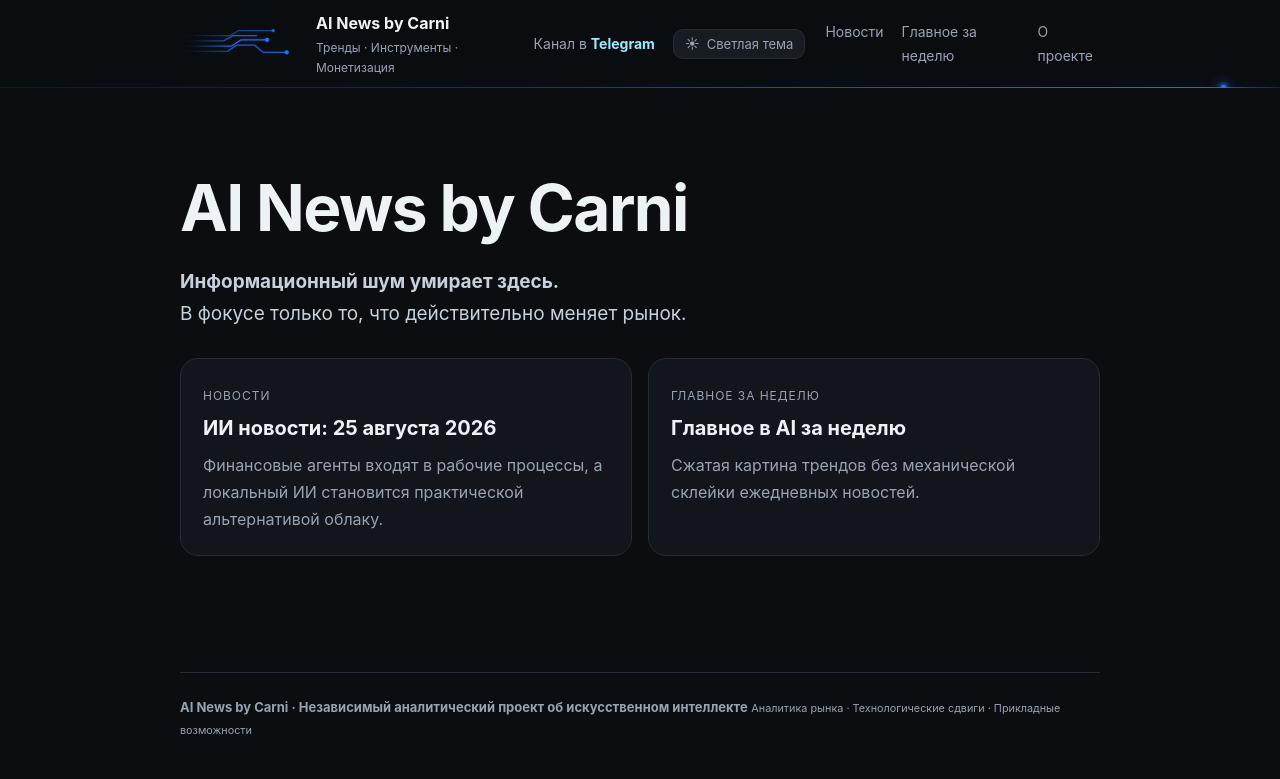
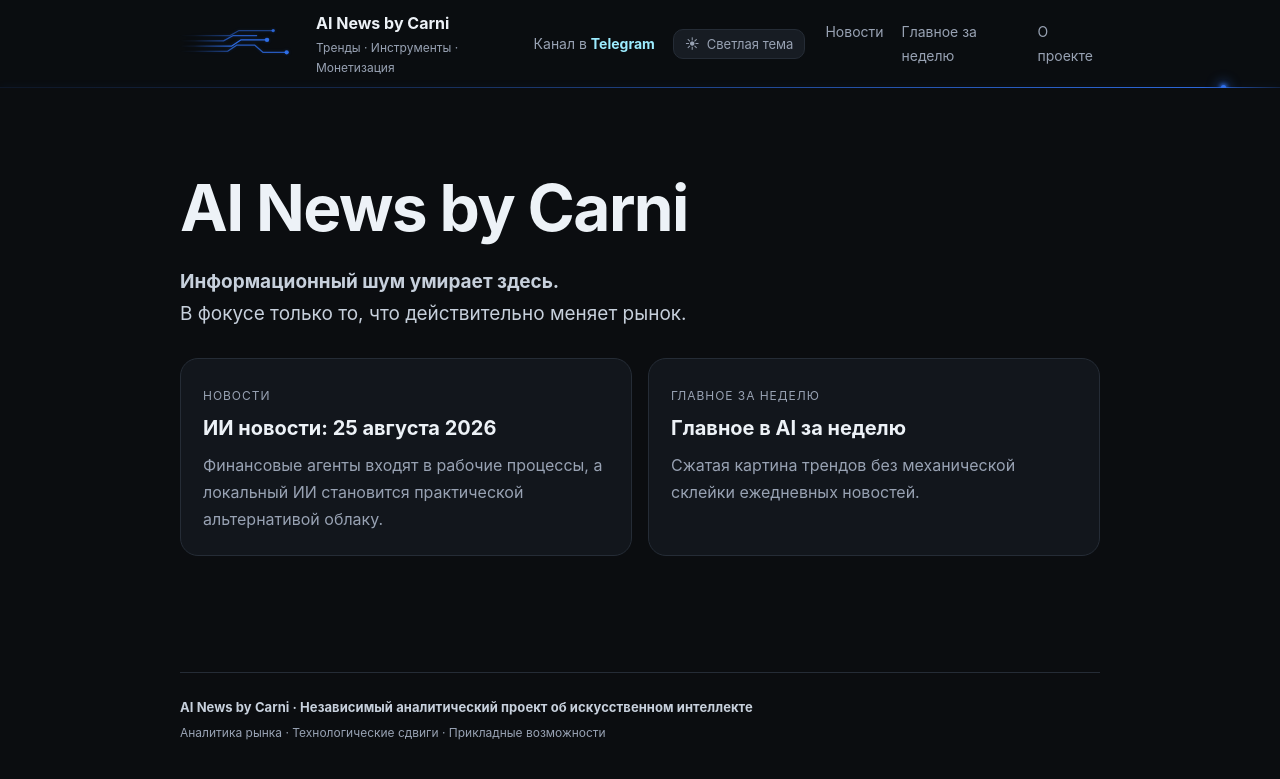
Before and after one commit to DmitryCarni/ai-news-by-carni, a Jekyll site: the page built from index.md, in a window 1280 px wide. Shown: the top 779 px of the page. Built offline with Jekyll 4.4.1, drawn with Linux system fonts in a browser that asks for light colours.

Commit message:
Style expanded analytical footer

```diff
--- a/assets/css/style.css
+++ b/assets/css/style.css
@@ -71,7 +71,7 @@ a:hover{text-decoration:underline}
 nav{display:flex;gap:18px}
 nav a{color:var(--muted);font-size:14px}
 .content{padding:52px 0 70px}
-.hero{padding:34px 0 18px}
+.hero{padding:20px 0 18px}
 .eyebrow{display:inline-block;color:var(--accent2);font-size:12px;text-transform:uppercase;letter-spacing:.12em;font-weight:700}
 h1,h2,h3{line-height:1.2;letter-spacing:-.025em}
 h1{font-size:clamp(36px,7vw,64px);margin:10px 0 16px}
@@ -141,6 +141,8 @@ h2#monetization::before{content:"06 · МОНЕТИЗАЦИЯ"}
 h2#fundamental{margin-top:30px}
 
 .footer{border-top:1px solid var(--line);padding:24px 0 44px;color:var(--muted);font-size:13px;display:flex;justify-content:space-between;gap:20px}
+.footer-brand strong{display:block;color:var(--lead);font-size:13px;font-weight:650;letter-spacing:.005em}
+.footer-brand small{display:block;margin-top:4px;color:var(--muted);font-size:12px}
 
 @media(max-width:760px){
   .report>h1{font-size:clamp(34px,9vw,44px);white-space:normal;letter-spacing:-.035em;line-height:1.1}
```
